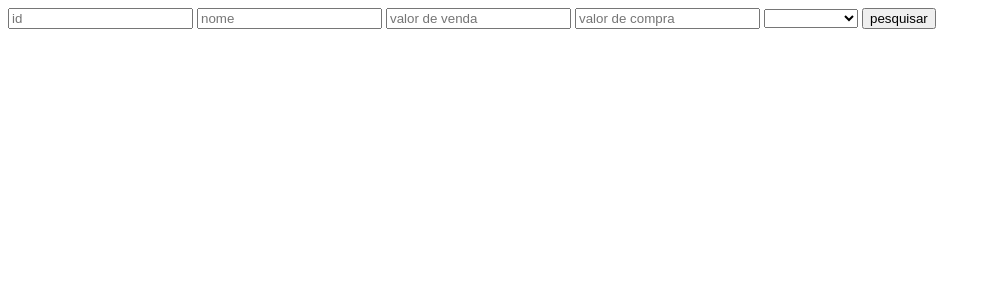
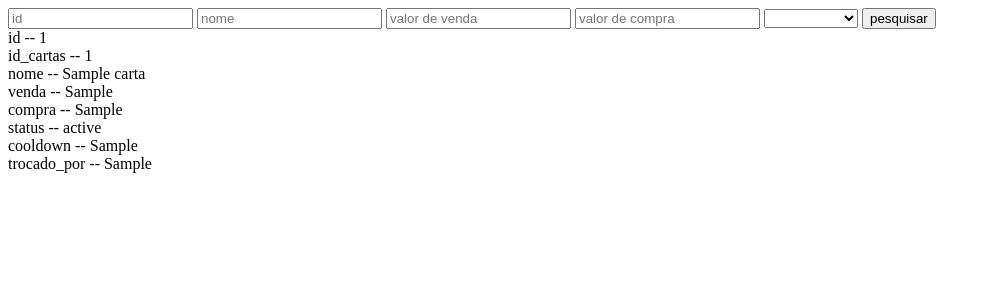
Before and after one commit to ihrielmosko/CRUD, a PHP site: page /alt_item.php in a window 1280 px wide. Shown: the top 300 px of the page, without its empty margins (0-991 px from the left). Run offline with PHP 8.4, Linux system fonts and the light colour scheme; tables that the repository leaves empty or names only in its code hold one stand-in row (values such as "Sample post").

Commit message:
update 1

```diff
--- a/alt_item.php
+++ b/alt_item.php
@@ -36,11 +36,6 @@ include "config.php";
 
 <?php
 
-
-if(isset($_POST['submit']))
-{
-
-
 $prepare = 'SELECT * FROM `cartas`';
 
 
@@ -63,6 +58,13 @@ if(isset($_POST['submit']))
     $conditions[] = '`compra` = :compra';
 }
 
+if(!empty($_POST['compra'])) {
+    $conditions[] = '`compra` = :compra';
+}
+
+if(!empty($_POST['status'])) {
+    $conditions[] = '`status` = :status';
+}
 
 if(!empty($conditions)) {
     $prepare .= ' WHERE ' . implode(' AND ', $conditions);
@@ -88,6 +90,10 @@ if(isset($_POST['submit']))
     $teste->bindValue(':compra', $_POST['compra']);
 }
 
+if(!empty($_POST['status'])) {
+    $teste->bindValue(':status', $_POST['status']);
+}
+
 $teste->execute();
 
 $echo = $teste->fetchAll(PDO::FETCH_ASSOC);
@@ -96,10 +102,9 @@ if(isset($_POST['submit']))
 foreach ($echo as $linha) {
     foreach ($linha as $coluna => $valor){
 
-            if(!isset($valor)) { $valor = null; }
+        if(!isset($valor)) { continue; }
 
             echo $coluna . " -- " . $valor . "<br>";
     }
     echo "<br>";
 }
-}
```
Lines whose indentation alone changed are shown as unchanged.
